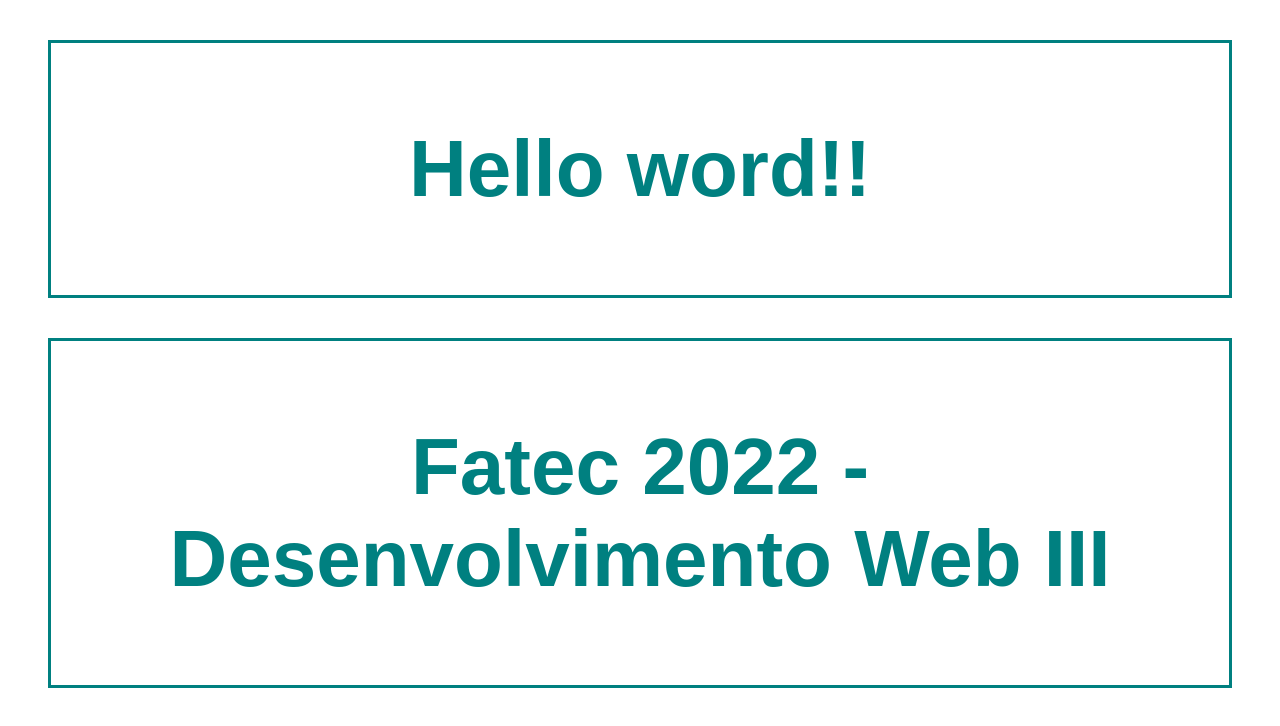
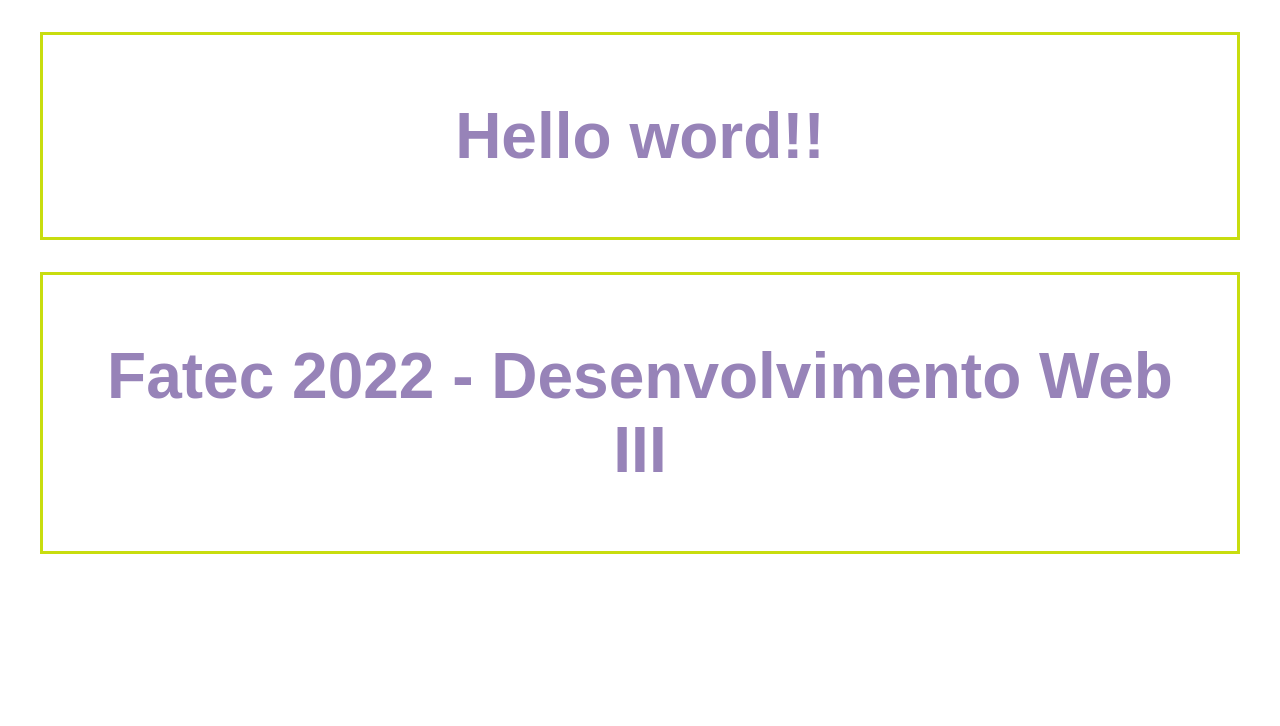
Before and after one commit to marcelo-ls-reis/Hello_Word_Heroku, a website: page index.html in a window 1280 px wide. Drawn offline with Linux system fonts and the light colour scheme.

Commit message:
segundo commit

```diff
--- a/index.html
+++ b/index.html
@@ -11,9 +11,9 @@
     <h1>Fatec 2022 - Desenvolvimento Web III</h1>
     <style>
         h1 {
-            color: teal;
-            border: 3px solid teal;
-            font-size: 5em;
+            color: rgb(151, 131, 184);
+            border: 3px solid rgb(200, 221, 15);
+            font-size: 4em;
             padding: 1em;
             margin: 0.5em;
             text-align: center;
```
